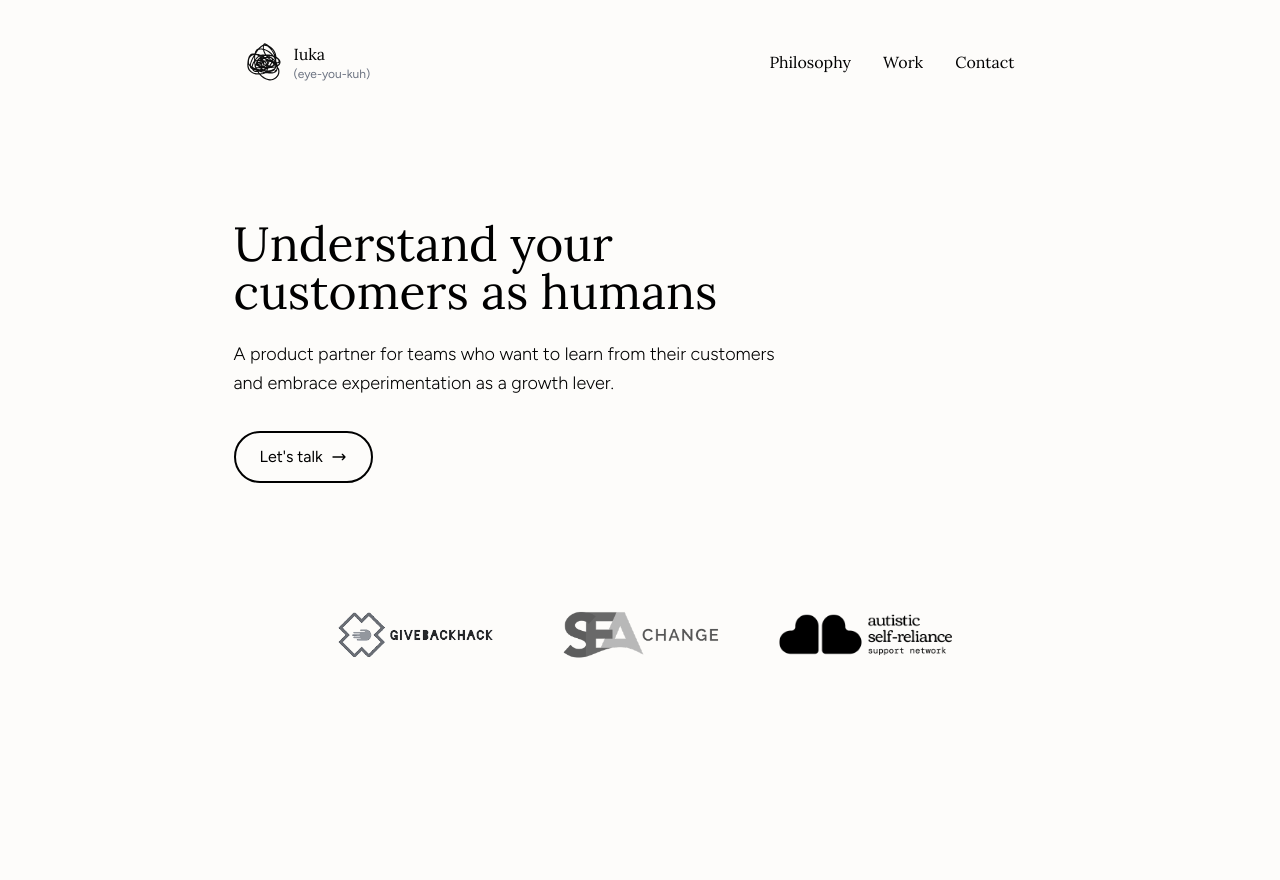
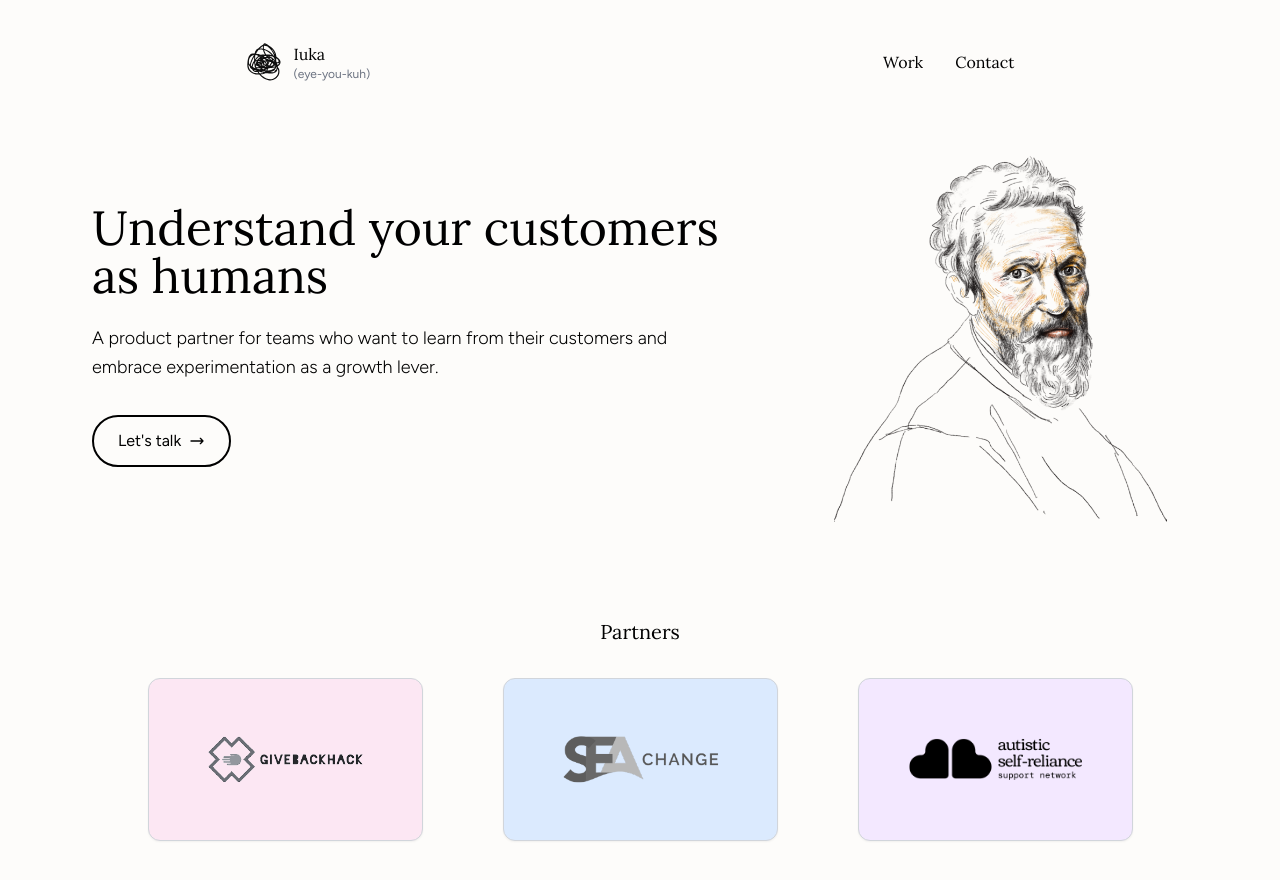
Before and after one commit to owen-myers/teach-to-site-v2, a Next.js app: page / in a window 1280 px wide. Shown: the top 880 px of the page. Before the commit the page ends 800 px from the top, so only its background shows below. Built offline with nearby package versions, Linux system fonts and the light colour scheme; a web font is replaced by a local one.

Commit message:
updated partner section and landing page image

```diff
--- a/app/nav.tsx
+++ b/app/nav.tsx
@@ -37,9 +37,6 @@ export default function Nav() {
 
                     {/* Desktop menu */}
                     <div className="hidden sm:flex items-center">
-                        <Link href="/philosophy" className={navLinkClass}>
-                            <span className="group-hover:translate-x-1 transition-transform duration-300 inline-block">Philosophy</span>
-                        </Link>
                         <Link href="/work" className={navLinkClass}>
                             <span className="group-hover:translate-x-1 transition-transform duration-300 inline-block">Work</span>
                         </Link>
@@ -63,13 +60,6 @@ export default function Nav() {
                     </button>
 
                     <div className="flex flex-col pt-20 px-6 space-y-6">
-                        <Link
-                            href="/philosophy"
-                            className="relative overflow-hidden group transition-colors duration-300 ease-in-out hover:text-gray-500"
-                            onClick={() => setIsMenuOpen(false)}
-                        >
-                            <span className="inline-block transition-transform duration-300 group-hover:translate-x-2">Philosophy</span>
-                        </Link>
                         <Link
                             href="/work"
                             className="relative overflow-hidden group transition-colors duration-300 ease-in-out hover:text-gray-500"
--- a/app/page.tsx
+++ b/app/page.tsx
@@ -3,13 +3,15 @@ import Image from 'next/image';
 import GBHLogo from "../public/GBH_Logo_Sized.svg";
 import SEACLogo from "../public/SEAC_Logo_Sized.svg";
 import ASRLogo from "../public/ASR_Logo_Sized.svg";
+import ManImage from "../public/Image_of_Man.png";
 
 export default function Home() {
   return (
     <div className="w-full">
       <div className="flex justify-center w-full">
-        <div className="w-full p-4 md:max-w-[66%]">
-          <div className="md:w-[70%] mt-20">
+        <div className="w-full pl-7 md:max-w-[90%]">
+          <div className="mt-20 flex flex-col md:flex-row md:items-start md:gap-12">
+            <div className="md:w-[60%]">
               <h1 className="font-lora text-5xl mb-6">Understand your customers as humans</h1>
               <p className="font-figtree font-light text-lg mb-8 leading-relaxed">
                 A product partner for teams who want to learn
@@ -36,9 +38,23 @@ export default function Home() {
                 </Link>
               </div>
             </div>
+            <div className="md:w-[40%] md:-mt-20">
+              <Image
+                src={ManImage}
+                alt="A half-drawn portrait of a man"
+                width={500}
+                height={500}
+                className="object-contain"
+              />
             </div>
           </div>
-      <div className="flex flex-col items-center md:flex-row md:justify-center">
+        </div>
+      </div>
+      <div className="flex flex-col items-center md:flex-row md:justify-center gap-8 md:gap-12 mt-16">
+        <div className="w-full md:w-[90%]">
+          <p className="text-xl text-black font-lora mb-8 text-center">Partners</p>
+          <div className="flex flex-col items-center md:flex-row md:justify-center gap-8 md:gap-20 mb-12">
+            <div className="p-6 rounded-xl border border-gray-300 bg-pink-100 shadow-sm hover:shadow-md transition-all duration-300 hover:-translate-y-1">
               <Image
                 src={GBHLogo}
                 alt="Logo for GiveBackHack"
@@ -46,6 +62,8 @@ export default function Home() {
                 height={225}
                 className="object-contain"
               />
+            </div>
+            <div className="p-6 rounded-xl border border-gray-300 bg-blue-100 shadow-sm hover:shadow-md transition-all duration-300 hover:-translate-y-1">
               <Image
                 src={SEACLogo}
                 alt="Logo for SEA Change"
@@ -53,6 +71,8 @@ export default function Home() {
                 height={225}
                 className="object-contain"
               />
+            </div>
+            <div className="p-6 rounded-xl border border-gray-300 bg-purple-100 shadow-sm hover:shadow-md transition-all duration-300 hover:-translate-y-1">
               <Image
                 src={ASRLogo}
                 alt="Logo for Autistic Self Reliance Support Network"
@@ -62,5 +82,8 @@ export default function Home() {
               />
             </div>
           </div>
+        </div>
+      </div>
+    </div>
   );
 };
--- a/app/philosophy/page.tsx
+++ /dev/null
@@ -1,43 +0,0 @@
-import { Metadata } from 'next';
-
-export const metadata: Metadata = {
-  title: "Iuka - Philosophy",
-  description: `We believe in connecting non-profits with their stakeholders to
-                nurture equitable relationships, improve services, and incrementally
-                take on wicked problems.`
-};
-
-const headerStyle = "font-lora text-2xl mb-6";
-const bodyStyle = "font-figtree font-light text-md"
-
-export default function Philosophy() {
-    return (
-        <div>
-            <div className="flex flex-col justify-between w-4/5 mb-8 mx-auto mt-20 md:w-1/2 ">
-                <div className="mx-auto text-left mb-8">
-                    <h1 className={headerStyle}>Methodical tinkerers, not revolutionaries</h1>
-                    <p className={bodyStyle}>Non-profits solve wicked problems. And unlike startups,
-                    moving fast and breaking things is often not an option. We approach wicked problems with
-                    a subtle curiosity, while equipping you to test assumptions. Dream big, but take incremental
-                    and adaptive action.
-                    </p>
-                </div>
-                <div className="mx-auto text-left mb-8">
-                    <h1 className={headerStyle}>Tech as a surgical tool</h1>
-                    <p className={bodyStyle}>Non-profits can forward a more just and equitable society. But it's a long road.
-                    Iuka believes in leveraging technology with specificity. How can we improve one facet of one corner of one problem
-                    and build from there?
-                    </p>
-                </div>
-                <div className="mx-auto text-left">
-                    <h1 className={headerStyle}>Human-centered design as a tool for equity</h1>
-                    <p className={bodyStyle}>Non-profits often solve problems on behalf of those
-                    experiencing the problem itself. We embed community members into non-profit strategy as
-                    co-creators of solutions, a core tenet of design thinking. Bring the community along —
-                    build a boat for everyone.
-                    </p>
-                </div>
-            </div>
-        </div>
-    );
-};
--- a/app/work/map/page.tsx
+++ b/app/work/map/page.tsx
@@ -2,9 +2,6 @@ import Section from "../../section-comp";
 import Stopwatch from "../../../public/stopwatch.png";
 import Package from "../../../public/wrapped-package.png";
 import Image from "next/image";
-import GBH_Banner from "../../../public/GBH_Header_Portfolio.svg";
-import GBH_Snapshots from "../../../public/GBH_Snapshots_Portfolio.svg";
-import GBH_Curriculum_Map from "../../../public/GBH_Curriculum_Map.svg";
 import { Metadata } from 'next';
 
 export const metadata: Metadata = {
@@ -14,18 +11,18 @@ export const metadata: Metadata = {
                 systems to help autistic adults live independent lives.`
 };
 
-const MAPLinkStyle = "font-rethink text-md text-blue-600 underline hover:text-blue-800 transition duration-200 ease-in-out";
+const MAPLinkStyle = "font-figtree text-md text-blue-600 underline hover:text-blue-800 transition duration-200 ease-in-out";
 
 export default function MobilityAutonomyProgram() {
     return (
         <div>
             <div className="max-w-3xl px-4 mx-auto mt-8 mb-6">
-                <a href="/work" className="font-rethink text-gray-500 hover:text-gray-900 transition duration-200 ease-in-out">&larr; Back</a>
+                <a href="/work" className="font-figtree text-gray-500 hover:text-gray-900 transition duration-200 ease-in-out">&larr; Back</a>
             </div>
             <div className="max-w-3xl mx-auto px-4">
                 <div>
                     <h1 className="font-lora text-3xl mb-2">Mobility Autonomy Program</h1>
-                    <h2 className="font-rethink text-med mb-8">GPT-assisted aggregation of accessible transit resources</h2>
+                    <h2 className="font-figtree font-light text-md mb-8">GPT-assisted aggregation of accessible transit resources</h2>
                 </div>
                 <div className="mb-12">
                     <div className ="flex justify-left items-center mb-4">
@@ -51,7 +48,7 @@ export default function MobilityAutonomyProgram() {
                             December 2024, it’s currently being tested with a cohort of adults with IDDs
                             as a part of ASR’s Mobility Autonomy Program (MAP).`}
                     />
-                    <div className="flex justify-center">
+                    <div className="flex justify-center pb-8">
                         <a className={MAPLinkStyle} href="https://autisticselfreliance.org/map-project/">Check out MAP &#8599;</a>
                     </div>
                 </div>
```
Also changed, not shown: public/Image_of_Man.png (added). Lines whose indentation alone changed are shown as unchanged.
